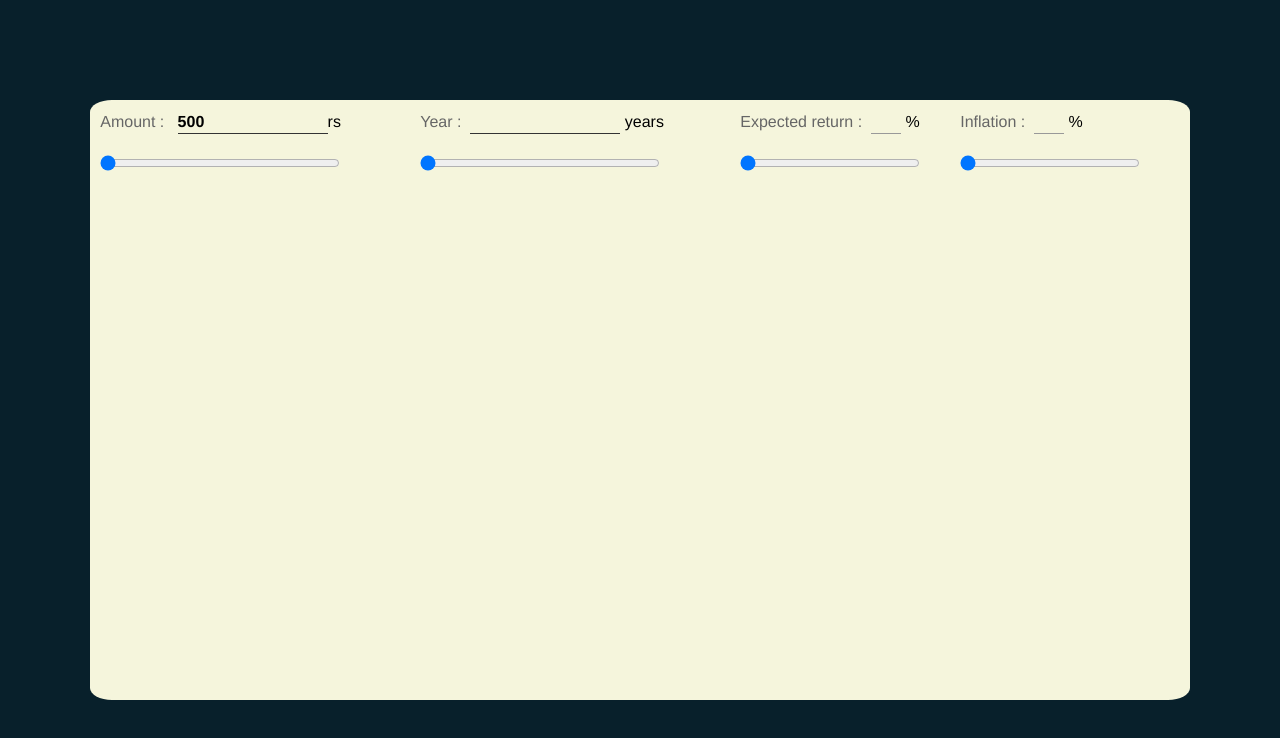
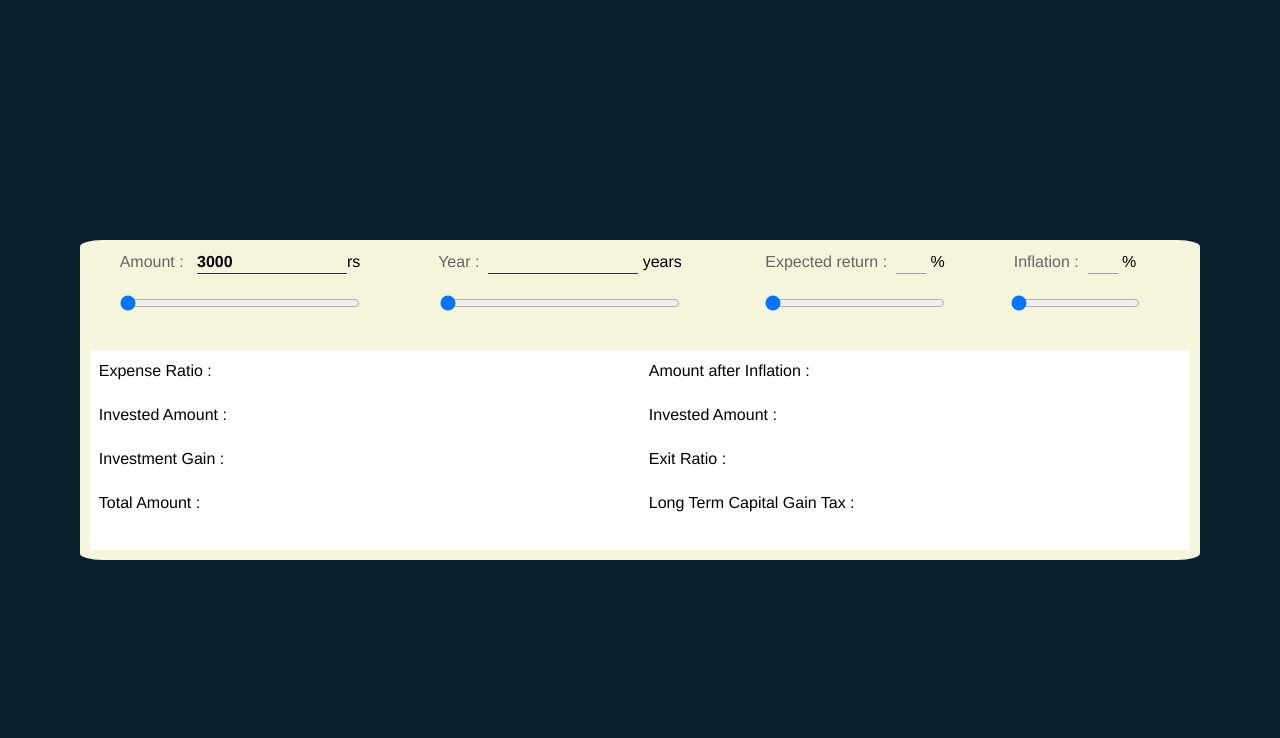
Before and after one commit to nikk-anikett/Mutual-Fund-Calculator, a plain HTML site: page index.html in a window 1280 px wide. Drawn offline with nearby package versions, Linux system fonts and the light colour scheme.

Commit message:
Update index.html

```diff
--- a/index.html
+++ b/index.html
@@ -8,16 +8,37 @@
     <script src="https://cdn.tailwindcss.com"></script>
   </head>
   <body>
-    <div class="f1">
-      <div class="form-row">
+
+
+    <div class="bg-[beige] rounded-[2%] p-[0.8%] items-center">
+      <div class="flex flex-row w-[1100px] h-[100px] gap-5">
+        <div class="flex flex-col w-[300px] h-[200px] items-center gap-5">
           <div>
             <label for="sliderValue" class="form-label">Amount : &nbsp;</label>
             <input
               type="text"
               id="sliderValue"
               class="amount-input"
-            value="500"
-          /><span>rs &nbsp;&nbsp;</span>
+              value="3000"
+            /><span>rs</span>
+          </div>
+          <div>
+            <input
+              type="range"
+              min="500"
+              max="20000000"
+              value="3000"
+              class="slider"
+              id="myRange"
+            />
+          </div>
+        </div>
+
+        <div class="flex flex-col w-[300px] h-[200px] items-center gap-5">
+          <div>
+            <label for="years" class="form-label">Year :&nbsp;</label>
+            <input type="text" id="years" class="amount-input" />
+            <span>years</span>
           </div>
           <div>
             <input
@@ -31,31 +52,13 @@
           </div>
         </div>
 
-      <div class="form-row">
-        <div>
-          <label for="years" class="form-label">Year :&nbsp;</label>
-          <input type="text" id="years" class="amount-input" />
-          <span>years &nbsp;&nbsp;</span>
-        </div>
-        <div>
-          <input
-            type="range"
-            min="500"
-            max="200000"
-            value="500"
-            class="slider"
-            id="myRange"
-          />
-        </div>
-      </div>
-
-      <div class="form-rowP">
+        <div class="flex flex-col w-[250px] h-[200px] items-center gap-5">
           <div>
             <label for="ExReturn" class="form-label"
               >Expected return :&nbsp;</label
             >
             <input type="text" id="ExReturn" class="amount-inputER" />
-          <span>% &nbsp;&nbsp;</span>
+            <span>%</span>
           </div>
           <div>
             <input
@@ -68,11 +71,12 @@
             />
           </div>
         </div>
-      <div class="form-rowP">
+
+        <div class="flex flex-col w-[150px] h-[200px] items-center gap-5">
           <div>
             <label for="Inflation" class="form-label">Inflation :&nbsp;</label>
             <input type="text" id="Inflation" class="amount-inputER" />
-          <span>% &nbsp;&nbsp;</span>
+            <span>%</span>
           </div>
           <div>
             <input
@@ -80,12 +84,54 @@
               min="500"
               max="200000"
               value="500"
-            class="sliderPer"
+              class="sliderIn"
               id="myRange"
             />
           </div>
         </div>
       </div>
+
+      <div class="flex flex-row w-[1100px] h-[200px] bg-[white]">
+        <div class="flex flex-col w-[550px] h-[180px]  p-[0.8%] gap-5">
+          <div>
+            <label for="Expense Ratio" > Expense Ratio : &nbsp;</label>
+            <span id="expenseRatio"></span>
+          </div>
+          <div>
+            <label for="Invested Amount" > Invested Amount : &nbsp;</label>
+            <span id="investedAmount"></span>
+          </div>
+          <div>
+            <label for="Investment Gain" > Investment Gain : &nbsp;</label>
+            <span id="investmentGain"></span>
+          </div>
+          <div>
+            <label for="Total Amount" > Total Amount : &nbsp;</label>
+            <span id="totalAmount"></span>
+          </div>
+
+        </div>
+        <div class="flex flex-col w-[550px] h-[180px] p-[0.8%] gap-5">
+          <div>
+            <label for="Inflation" >Amount after Inflation : &nbsp;</label>
+            <span id="Inflation"></span>
+          </div>
+          <div>
+            <label for="Invested Amount" > Invested Amount : &nbsp;</label>
+            <span id="investedAmount"></span>
+          </div>
+          <div>
+            <label for="Exit Ratio" > Exit Ratio : &nbsp;</label>
+            <span id="exitRatio"></span>
+          </div>
+          <div>
+            <label for="Long Term Capital Gain Tax" > Long Term Capital Gain Tax : &nbsp;</label>
+            <span id="totalAmount"></span>
+          </div>
+        </div>
+      </div>
+    </div>
+
     <script src="index.js"></script>
   </body>
 </html>
```
Lines whose indentation alone changed are shown as unchanged.
